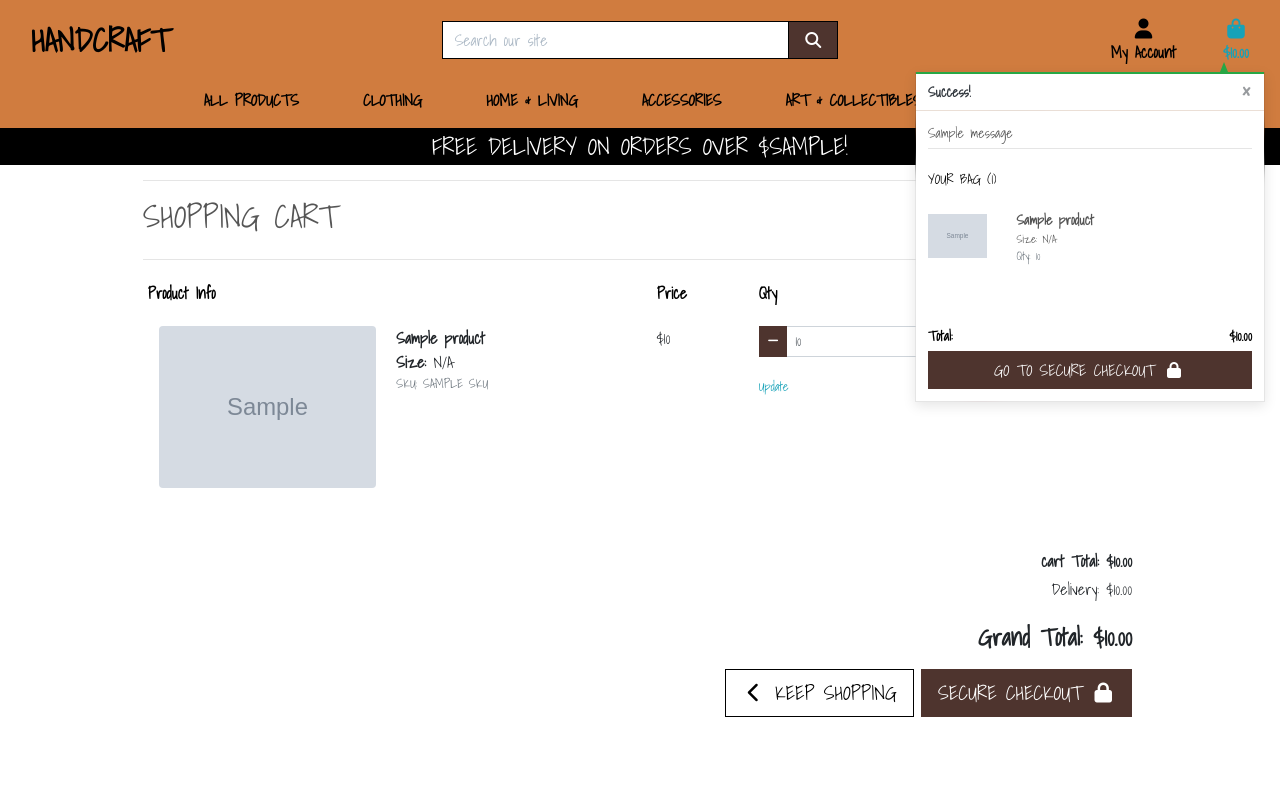
After one commit to DFCMK/Project-5, a Django app: template cart/templates/cart/cart.html in a window 1280 px wide. The commit adds this page. Run offline with Django 3.2, Linux system fonts and the light colour scheme; the template is opened without the code that fills it: most values are stand-ins (such as "Sample title", 1, 10 or a date in 2020); grey boxes marked "Sample" are stand-in pictures; one stand-in notice (Sample message) is shown; some libraries are stand-ins or nearby versions.

Commit message:
reused toasts from boutique ado

```diff
--- a/HandCraft/settings.py
+++ b/HandCraft/settings.py
@@ -90,6 +90,8 @@ TEMPLATES = [
     },
 ]
 
+MESSAGE_STORAGE = 'django.contrib.messages.storage.session.SessionStorage'
+
 AUTHENTICATION_BACKENDS = [
     # Needed to login by username in Django admin, regardless of `allauth`
     'django.contrib.auth.backends.ModelBackend',
--- a/templates/base.html
+++ b/templates/base.html
@@ -141,6 +141,9 @@
   {% endblock %}
 
   {% block postloadjs %}
+    <script type="text/javascript">
+        $('.toast').toast('show');
+    </script>
   {% endblock %}
 
 
--- /dev/null
+++ b/templates/includes/toasts/toast_success.html
@@ -0,0 +1,58 @@
+<div class="toast custom-toast rounded-0 border-top-0" data-autohide="false">
+    <div class="arrow-up arrow-success"></div>
+    <div class="w-100 toast-capper bg-success"></div>
+    <div class="toast-header bg-white text-dark">
+        <strong class="mr-auto">Success!</strong>
+        <button type="button" class="ml-2 mb-1 close text-dark" data-dismiss="toast" aria-label="Close">
+            <span aria-hidden="true">&times;</span>
+        </button>
+    </div>
+    <div class="toast-body bg-white">
+        <div class="row">
+            <div class="col">
+                {{ message }}
+                <hr class="mt-1 mb-3">
+            </div>
+        </div>
+        {% if grand_total and not on_profile_page %}
+            <p class="logo-font bg-white text-black py-1">Your Bag ({{ product_count }})</p>
+            <div class="bag-notification-wrapper">
+                {% for item in bag_items %}
+                    <div class="row">
+                        <div class="col-3 my-1">
+                            {% if item.product.image %}
+                            <img class="w-100" src="{{ item.product.image.url }}" alt="{{ item.product.name }}">
+                            {% else %}
+                            <img class="w-100" src="{{ MEDIA_URL }}noimage.png" alt="{{ item.product.name }}">
+                            {% endif %}
+                        </div>
+                        <div class="col-9">
+                            <p class="my-0"><strong>{{ item.product.name }}</strong></p>
+                            <p class="my-0 small">Size: {% if item.product.has_sizes %}{{ item.size|upper }}{% else %}N/A{% endif %}</p>
+                            <p class="my-0 small text-muted">Qty: {{ item.quantity }}</p>
+                        </div>
+                    </div>
+                {% endfor %}
+            </div>
+            <div class="row">
+                <div class="col">
+                    <strong><p class="mt-3 mb-1 text-black">
+                        Total{% if free_delivery_delta > 0 %} (Exc. delivery){% endif %}:
+                        <span class="float-right">${{ total|floatformat:2 }}</span>
+                    </p></strong>
+                    {% if free_delivery_delta > 0 %}
+                        <p class="mb-0 p-2 bg-warning shadow-sm text-black text-center">
+                            Spend <strong>${{ free_delivery_delta }}</strong> more to get free next day delivery!
+                        </p>
+                    {% endif %}
+                    <a href="{% url 'view_bag' %}" class="btn btn-black btn-block rounded-0">
+                        <span class="text-uppercase">Go To Secure Checkout</span>
+                        <span class="icon">
+                            <i class="fas fa-lock"></i>
+                        </span>
+                    </a>
+                </div>
+            </div>
+        {% endif %}
+    </div>
+</div>
```
Also changed, not shown: cart/views.py (+23 -30 lines), templates/includes/toasts/toast_error.html (added, +13 -0 lines), templates/includes/toasts/toast_info.html (added, +13 -0 lines), templates/includes/toasts/toast_warning.html (added, +13 -0 lines).
